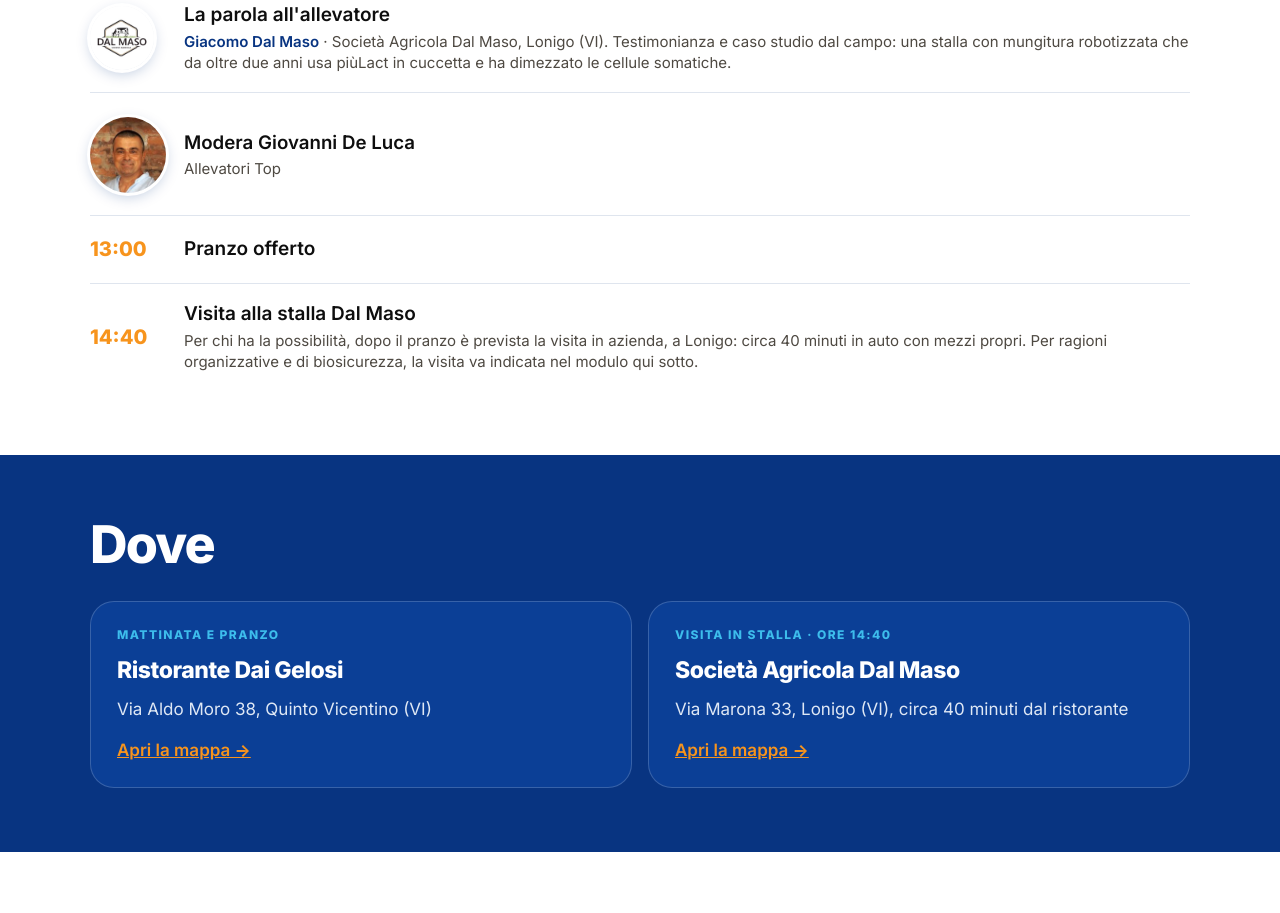
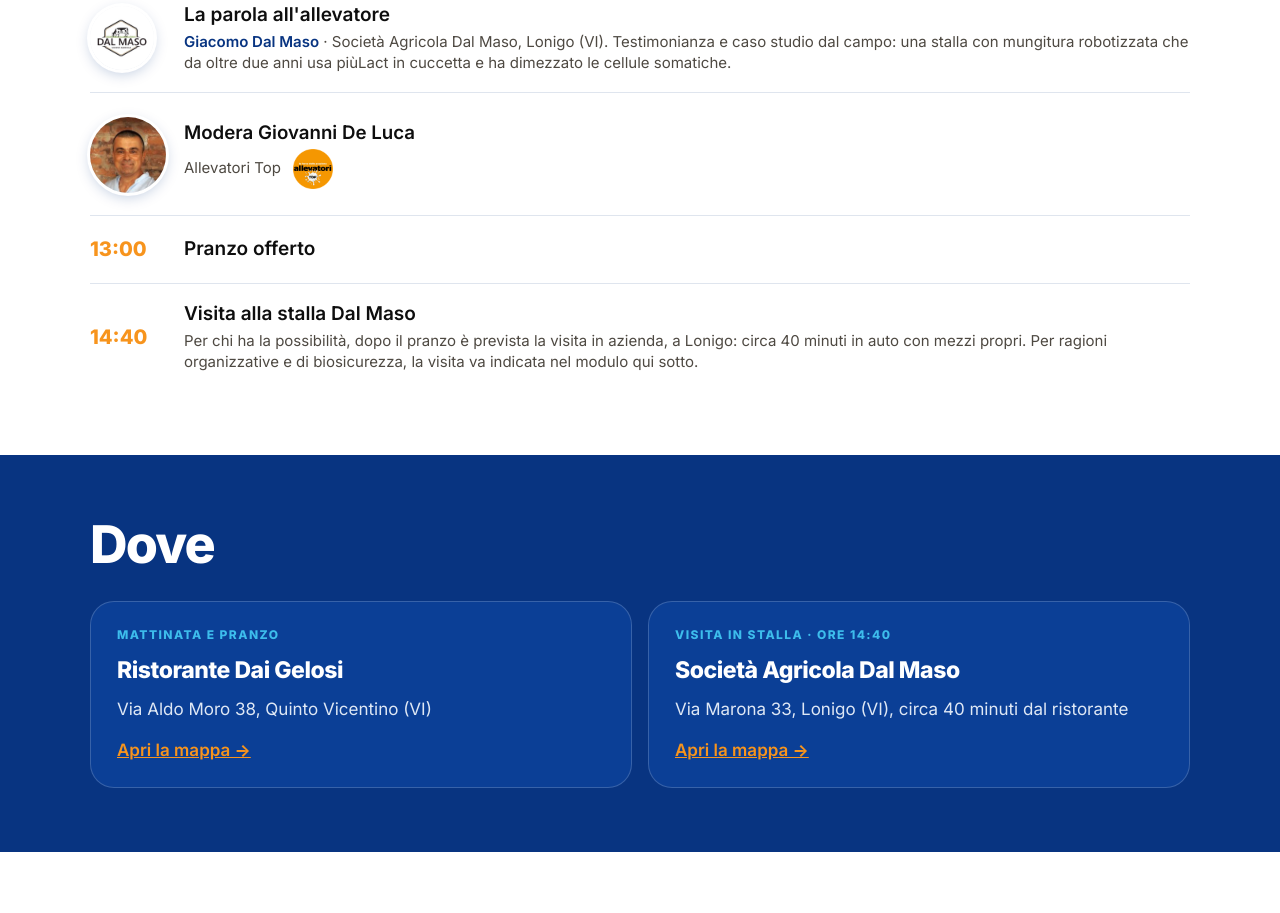
Before and after one commit to profarmer-it/eventi, a plain HTML site: page mammella/index.html in a window 1280 px wide. Shown: the part 1698-2611 px from the top of the page. Drawn offline with Linux system fonts and the light colour scheme; no server answers.

Commit message:
Mattinata del 4/12: logo tondo di Allevatori Top accanto al moderatore
Co-Authored-By: Claude Opus 5.5 <noreply@anthropic.com>

```diff
--- a/mammella/index.html
+++ b/mammella/index.html
@@ -68,6 +68,7 @@ h2{font-size:clamp(32px,4.5vw,52px);font-weight:900;letter-spacing:-.035em;line-
 .programma .modera{padding:24px 0 22px}
 .programma .modera b{font-size:1.1em}
 .programma .modera .volto{width:76px;height:76px}
+.programma .at{display:inline-block;width:40px;height:40px;vertical-align:middle;margin-left:8px}
 .programma .volto{width:64px;height:64px;border-radius:50%;object-fit:cover;box-shadow:0 0 0 3px #fff,0 4px 14px rgba(8,52,129,.25)}
 .programma b{display:block;font-size:19px;line-height:1.3}
 .programma small{display:block;margin-top:3px;color:var(--tenue);font-size:15px;line-height:1.45}
@@ -151,7 +152,7 @@ footer a{font-weight:700}
       <li><img class="volto" src="canali.jpg" alt="Prof. Gabriele Canali" width="320" height="320"><div><b>Il mercato del latte oggi</b><small><span class="chi">Prof. Gabriele Canali</span> · Università Cattolica del Sacro Cuore, Piacenza · Direttore CREFIS. Focus sul singolare periodo che sta attraversando il mercato lattiero-caseario e su cosa significa, in concreto, per chi produce latte.</small></div></li>
       <li><img class="volto" src="moroni.jpg" alt="Prof. Paolo Moroni" width="320" height="320"><div><b>Sanità della mammella: dati tecnici con una ricaduta economica concreta</b><small><span class="chi">Prof. Paolo Moroni</span> · Università degli Studi di Milano. Dati tecnici sulla sanità mammaria, con una ricaduta economica importante e strettamente correlata. In anteprima, i primi risultati dei test su piùLact, l'alcalinizzante per la cuccetta.</small></div></li>
       <li><img class="volto" src="dalmaso.jpg" alt="Società Agricola Dal Maso" width="320" height="320"><div><b>La parola all'allevatore</b><small><span class="chi">Giacomo Dal Maso</span> · Società Agricola Dal Maso, Lonigo (VI). Testimonianza e caso studio dal campo: una stalla con mungitura robotizzata che da oltre due anni usa piùLact in cuccetta e ha dimezzato le cellule somatiche.</small></div></li>
-      <li class="modera"><img class="volto" src="deluca.jpg" alt="Giovanni De Luca" width="320" height="320"><div><b>Modera Giovanni De Luca</b><small>Allevatori Top</small></div></li>
+      <li class="modera"><img class="volto" src="deluca.jpg" alt="Giovanni De Luca" width="320" height="320"><div><b>Modera Giovanni De Luca</b><small>Allevatori Top <img class="at" src="allevatoritop.png" alt="Allevatori Top" width="240" height="240"></small></div></li>
       <li><span class="ora">13:00</span><div><b>Pranzo offerto</b></div></li>
       <li><span class="ora">14:40</span><div><b>Visita alla stalla Dal Maso</b><small>Per chi ha la possibilità, dopo il pranzo è prevista la visita in azienda, a Lonigo: circa 40 minuti in auto con mezzi propri. Per ragioni organizzative e di biosicurezza, la visita va indicata nel modulo qui sotto.</small></div></li>
     </ol>
```
Also changed, not shown: mammella/allevatoritop.png (added).
